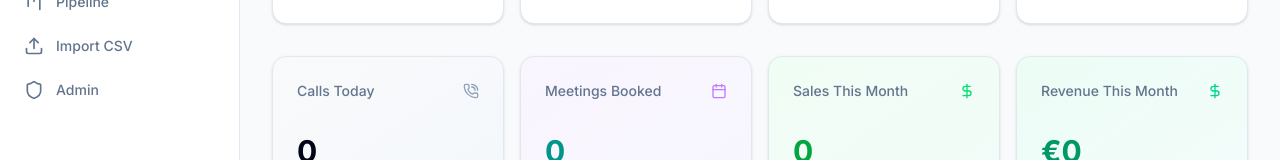
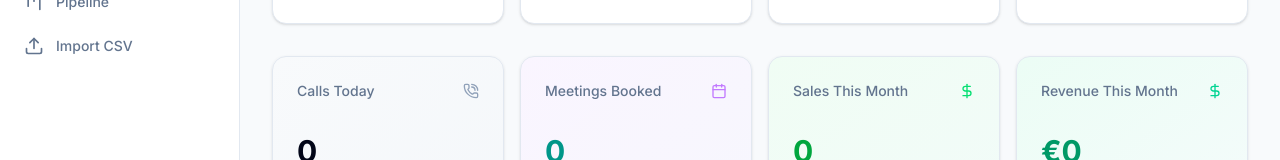
Before and after one commit to semashby/simple-CRM, a Next.js app: page / in a window 1280 px wide. Shown: the part 230-390 px from the top of the page. Built offline with nearby package versions, Linux system fonts and the light colour scheme; no server answers; the database is empty.

Commit message:
Restrict Admin tab to admin role users only

```diff
--- a/src/components/sidebar.tsx
+++ b/src/components/sidebar.tsx
@@ -2,6 +2,7 @@
 
 import Link from "next/link";
 import { usePathname } from "next/navigation";
+import { useEffect, useState } from "react";
 import {
     LayoutDashboard,
     Users,
@@ -15,23 +16,46 @@ import { createClient } from "@/lib/supabase/client";
 import { useRouter } from "next/navigation";
 
 const navItems = [
-    { href: "/", label: "Dashboard", icon: LayoutDashboard },
-    { href: "/contacts", label: "Contacts", icon: Users },
-    { href: "/call-queue", label: "Call Queue", icon: PhoneCall },
-    { href: "/pipeline", label: "Pipeline", icon: Kanban },
-    { href: "/import", label: "Import CSV", icon: Upload },
-    { href: "/admin", label: "Admin", icon: Shield },
+    { href: "/", label: "Dashboard", icon: LayoutDashboard, adminOnly: false },
+    { href: "/contacts", label: "Contacts", icon: Users, adminOnly: false },
+    { href: "/call-queue", label: "Call Queue", icon: PhoneCall, adminOnly: false },
+    { href: "/pipeline", label: "Pipeline", icon: Kanban, adminOnly: false },
+    { href: "/import", label: "Import CSV", icon: Upload, adminOnly: false },
+    { href: "/admin", label: "Admin", icon: Shield, adminOnly: true },
 ];
 
 export function Sidebar() {
     const pathname = usePathname();
     const router = useRouter();
+    const [userRole, setUserRole] = useState<string>("agent");
+
+    useEffect(() => {
+        const fetchRole = async () => {
+            const supabase = createClient();
+            const { data: userData } = await supabase.auth.getUser();
+            if (userData?.user) {
+                const { data: profile } = await supabase
+                    .from("profiles")
+                    .select("role")
+                    .eq("id", userData.user.id)
+                    .single();
+                if (profile?.role) {
+                    setUserRole(profile.role);
+                }
+            }
+        };
+        fetchRole();
+    }, []);
 
     const handleLogout = async () => {
         const supabase = createClient();
         await supabase.auth.signOut();
         router.push("/login");
     };
+
+    const visibleItems = navItems.filter(
+        (item) => !item.adminOnly || userRole === "admin"
+    );
 
     return (
         <aside className="fixed left-0 top-0 z-40 flex h-screen w-60 flex-col border-r border-slate-200 bg-white">
@@ -45,7 +69,7 @@ export function Sidebar() {
 
             {/* Nav */}
             <nav className="flex-1 space-y-1 px-3 py-4">
-                {navItems.map((item) => {
+                {visibleItems.map((item) => {
                     const isActive =
                         item.href === "/"
                             ? pathname === "/"
```
